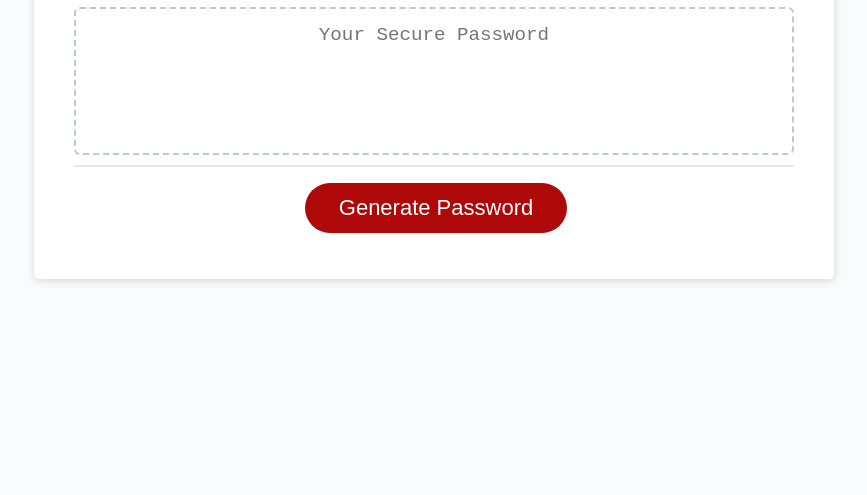
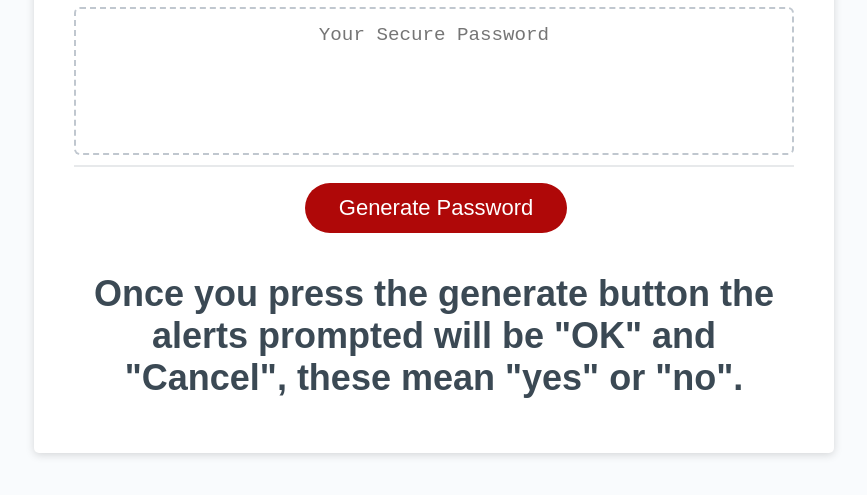
Before and after one commit to Rogers-Development-Services/Password-Generator, a plain HTML site: page index.html in a window 1280 px wide. Shown: the part 241-736 px from the top of the page, without its empty margins (206-1073 px from the left). Drawn offline with Linux system fonts and the light colour scheme.

Commit message:
Getting a commit train started again. And actually providing helpful context for users, again, again..

```diff
--- a/index.html
+++ b/index.html
@@ -27,6 +27,7 @@
         </div>
         <div class="card-footer">
           <button id="generate" class="btn">Generate Password</button>
+          <h1>Once you press the generate button the alerts prompted will be "OK" and "Cancel", these mean "yes" or "no".</h1>
         </div>
       </div>
     </div>
```
